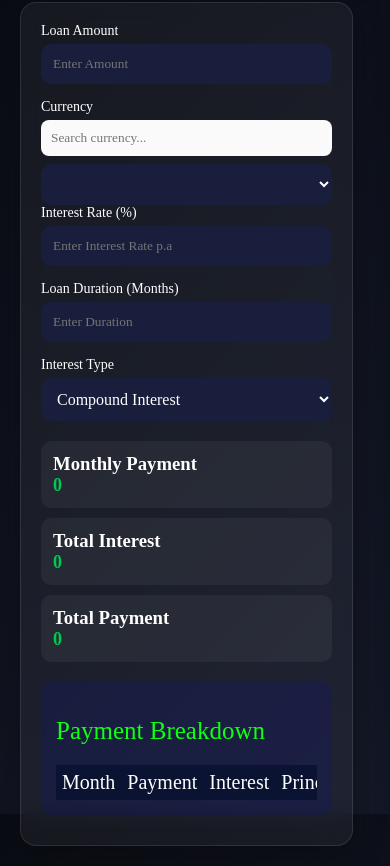
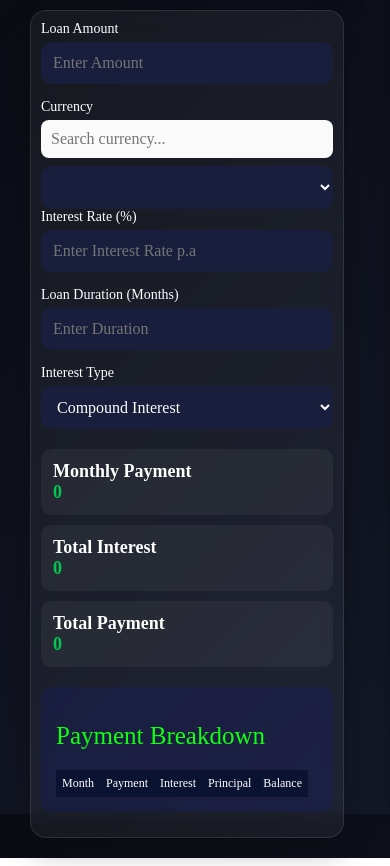
Before and after one commit to cleophasandalo9-cloud/cleopatra-loan-calculator, a plain HTML site: page index.html in a window 390 px wide. Shown: the part 34-900 px from the top of the page. Drawn offline with Linux system fonts and the light colour scheme; no server answers.

Commit message:
Add files via upload

```diff
--- a/styles.css
+++ b/styles.css
@@ -43,16 +43,6 @@ body {
 
 }
 
-@media(max-width: 600px) {
-  .calculator-card {
-    width: 95%;
-    padding: 10px;
-  }
-
-  #breakdownTable {
-    font-size: 12px;
-  }
-}
 
 .app-container {
   width: 100%;
@@ -76,7 +66,7 @@ body {
 
 .calculator-card {
   max-height: 100vh;
-  overflow-y: auto;
+  overflow: visible;
   background: rgba(255, 255, 255, 0.05);
   backdrop-filter: blur(10px);
   border: 1px solid rgba(255, 255, 255, 0.1);
@@ -466,3 +456,35 @@ body.dark-mode .theme-toggle {
   cursor: pointer;
   font-size: 40px;
 }
+  */
+
+@media(max-width: 600px) {
+  .calculator-card {
+    width: 95%;
+    padding: 10px;
+  }
+
+  #breakdownTable {
+    font-size: 12px;
+  }
+}
+
+@media (max-width: 480px) {
+  body {
+    padding: 10px;
+  }
+
+  .container {
+    padding: 12px;
+    border-radius: 10px;
+  }
+
+  h2, h3 {
+    font-size: 18px;
+  }
+
+  input, select {
+    font-size: 16px;
+    padding: 10px;
+  }
+}
```
